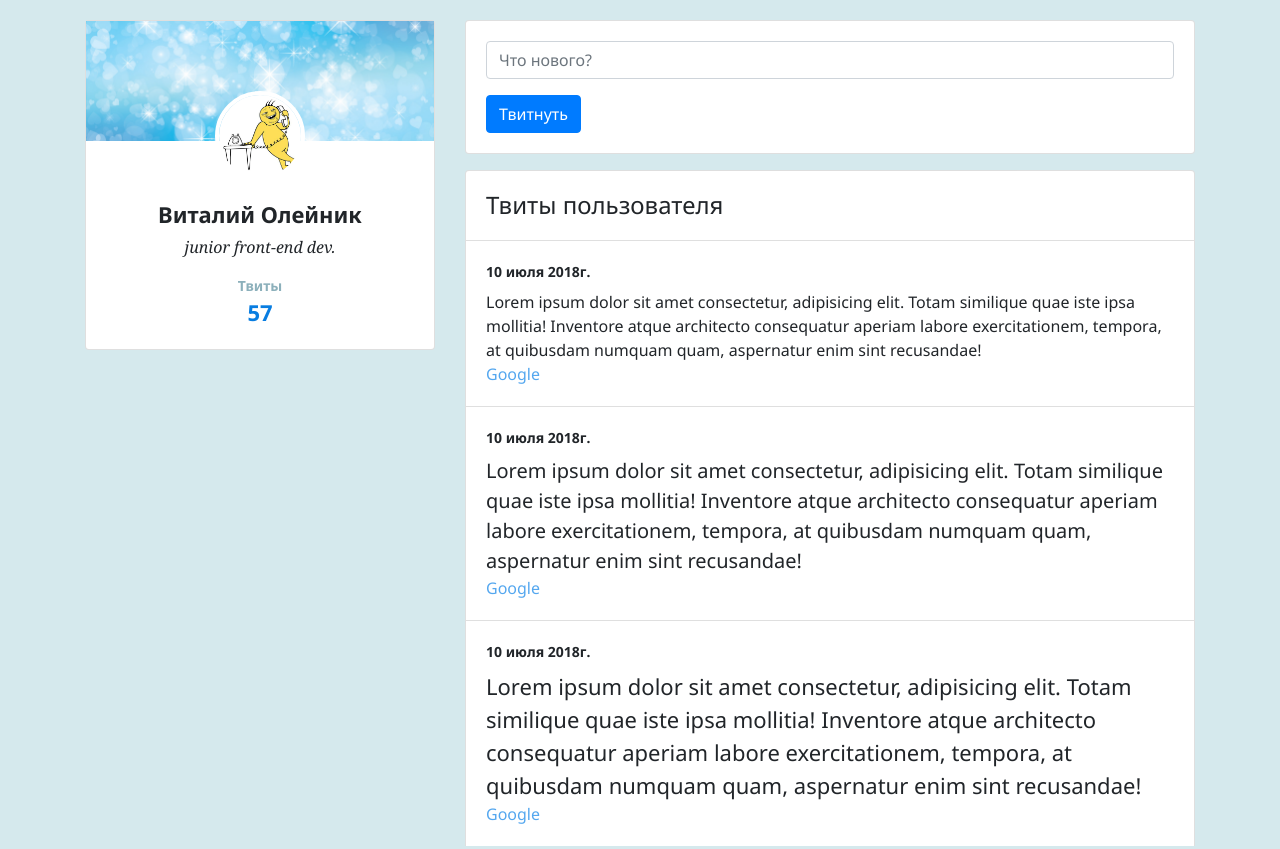
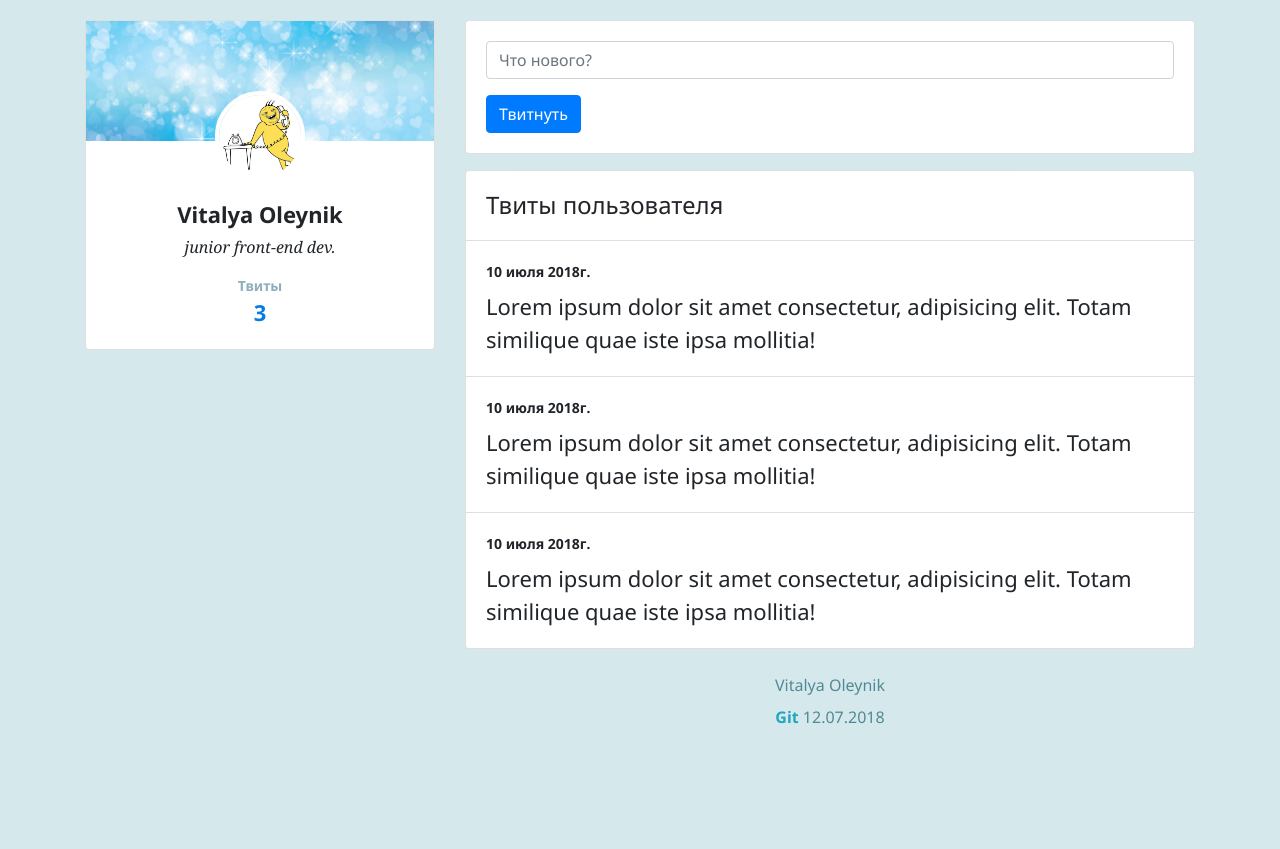
Before and after one commit to mikuhann/twitter-project, a website: page app/index.html in a window 1280 px wide. Shown: the top 849 px of the page. After the commit the page ends 800 px from the top, so only its background shows below. Drawn offline with nearby package versions, Linux system fonts and the light colour scheme.

Commit message:
add getDate,createtweet,countTweet methods

```diff
--- a/app/index.html
+++ b/app/index.html
@@ -23,7 +23,7 @@
                     </div>
                     <div class="card-body">
                         <h2 class="profile-title">
-                            Виталий Олейник
+                            Vitalya Oleynik
                         </h2>
                         <div class="profile-description">
                             <p>junior front-end dev.</p>
@@ -31,7 +31,7 @@
                         <ul class="stats">
                             <li class="stats-item">
                                 <b class="stats-title">Твиты</b>
-                                <b class="stats-count">57</b>
+                                <b class="stats-count" id="tweetsCount"></b>
                                 <!-- </li>
                             <li class="stats-item">
                                 <b class="stats-title">Лайки</b>
@@ -50,49 +50,25 @@
                 <!-- tweet form -->
                 <div class="card mb-3">
                     <div class="card-body">
-                        <form>
+                        <form id="postNewTweet">
                             <div class="form-group">
-                                <input type="text" class="form-control" id="userMessage" placeholder="Что нового?">
+                                <input type="text" class="form-control" id="tweetText" placeholder="Что нового?">
                             </div>
                             <button type="submit" class="btn btn-primary">Твитнуть</button>
                         </form>
                     </div>
                 </div>
                 <!-- tweets -->
-                <div class="card tweet-card tweet-card-rounded-top">
+                <div class="card tweet-card-title">
                     <div class="h4 mb-0">Твиты пользователя</div>
                 </div>
-                <!-- single tweet -->
-                <div class="card tweet-card">
-                    <div class="tweet-date">10 июля 2018г.</div>
-                    <div class="tweet-text tweet-font-size-small">
-                        <p>Lorem ipsum dolor sit amet consectetur, adipisicing elit. Totam similique quae iste ipsa mollitia!
-                            Inventore atque architecto consequatur aperiam labore exercitationem, tempora, at quibusdam numquam
-                            quam, aspernatur enim sint recusandae!</p>
-                        <a href="http://google.com">Google</a>
-                    </div>
+                <div id="tweetsList">
                 </div>
-                <div class="card tweet-card">
-                    <div class="tweet-date">10 июля 2018г.</div>
-                    <div class="tweet-text weet-font-size-normal">
-                        <p>Lorem ipsum dolor sit amet consectetur, adipisicing elit. Totam similique quae iste ipsa mollitia!
-                            Inventore atque architecto consequatur aperiam labore exercitationem, tempora, at quibusdam numquam
-                            quam, aspernatur enim sint recusandae!</p>
-                        <a href="http://google.com">Google</a>
-                    </div>
-                </div>
-                <div class="card tweet-card">
-                    <div class="tweet-date">10 июля 2018г.</div>
-                    <div class="tweet-text tweet-font-size-large">
-                        <p>Lorem ipsum dolor sit amet consectetur, adipisicing elit. Totam similique quae iste ipsa mollitia!
-                            Inventore atque architecto consequatur aperiam labore exercitationem, tempora, at quibusdam numquam
-                            quam, aspernatur enim sint recusandae!</p>
-                        <a href="http://google.com">Google</a>
-                    </div>
-                </div>
+
                 <footer class="footer">
                     <p class="footer-copyright">
-                        Vitalya Oleynik <br>
+                        Vitalya Oleynik
+                        <br>
                         <a href="https://github.com/mikuhann" class="footer-link">Git</a>
                         12.07.2018
                     </p>
@@ -104,6 +80,7 @@
     <script src="https://cdnjs.cloudflare.com/ajax/libs/popper.js/1.14.3/umd/popper.min.js" integrity="sha384-ZMP7rVo3mIykV+2+9J3UJ46jBk0WLaUAdn689aCwoqbBJiSnjAK/l8WvCWPIPm49"
         crossorigin="anonymous"></script>
     <script src="libs/bootstrap/js/bootstrap.min.js"></script>
+    <script src="js/main.js"></script>
 </body>
 
 </html>
--- /dev/null
+++ b/app/js/main.js
@@ -0,0 +1,57 @@
+$(document).ready(function () {
+    var getDate = function () {
+        var tweetDate = new Date,
+            tweetHours = tweetDate.getHours(),
+            tweetMinutes = tweetDate.getMinutes(),
+            tweetDay = tweetDate.getDate(),
+            tweetMonth = tweetDate.getMonth(),
+            tweetYear = tweetDate.getFullYear();
+        var monthsArray = ['января', 'февраля', 'марта', 'апреля', 'мая', 'июня', 'июля', 'августа', 'сентября', 'октября', 'ноября', 'декабря'];
+        var actualDate = `${tweetDay} ${monthsArray[tweetMonth]} ${tweetYear} года ${tweetHours} часов ${tweetMinutes} минут`;
+        return actualDate;
+    };
+    var tweetCounter = function(){
+        var tweetCount = $('.tweet-card').length;
+        $('#tweetsCount').text(tweetCount);
+    }
+    var createTweet = function (date,text) {
+        var $tweetBox = $('<div class="card tweet-card">');
+        var $tweetDate = $('<div class="tweet-date">').text(date);
+        var $tweetText = $('<div class="tweet-text">').text(text).wrapInner('<p></p>');
+        var fontSize;
+        if (text.length < 100) {
+            fontSize = 'tweet-font-size-large';
+        } else if(text.length >150) {
+            fontSize = 'tweet-font-size-small';
+        } else {
+            fontSize = 'tweet-font-size-normal';
+        }
+        $tweetText.addClass(fontSize);
+        $tweetBox.append($tweetDate).append($tweetText);
+        $('#tweetsList').prepend($tweetBox);
+        tweetCounter();
+    }
+    var tweetsBase = [
+        {
+            date:'10 июля 2018г.',
+            text:'Lorem ipsum dolor sit amet consectetur, adipisicing elit. Totam similique quae iste ipsa mollitia!'
+        },
+        {
+            date:'10 июля 2018г.',
+            text:'Lorem ipsum dolor sit amet consectetur, adipisicing elit. Totam similique quae iste ipsa mollitia!'
+        },
+        {
+            date:'10 июля 2018г.',
+            text:'Lorem ipsum dolor sit amet consectetur, adipisicing elit. Totam similique quae iste ipsa mollitia!'
+        }
+    ];
+    tweetsBase.forEach(function(tweet){
+        createTweet(tweet.date,tweet.text);
+    });
+    $('#postNewTweet').on('submit', function (e) {
+        e.preventDefault();
+        var tweetText = $('#tweetText').val();
+        createTweet(getDate(),tweetText);
+        $('#tweetText').val('');
+    });
+});
--- a/app/less/blocks/tweet-card.less
+++ b/app/less/blocks/tweet-card.less
@@ -1,3 +1,8 @@
+.tweet-card-title{
+    padding: 1.25rem;
+    border-bottom: 0px;
+    border-radius: 0.25rem 0.25rem 0 0;
+}
 .tweet-card {
     padding: 1.25rem;
     border-radius: 0;
@@ -6,9 +11,6 @@
         border-bottom: 1px solid rgba(0, 0, 0, .125);
         border-radius: 0 0 0.25rem 0.25rem;
     }
-}
-.tweet-card-rounded-top {
-    border-radius: 0.25rem 0.25rem 0 0;
 }
 .tweet-date {
     font-size: 14px;
--- a/gulpfile.js
+++ b/gulpfile.js
@@ -9,6 +9,7 @@ gulp.task('server', ['less'], function(){
         server:{baseDir:'./app/'}
     });
     gulp.watch('app/**/*.html').on('change',browserSync.reload);
+    gulp.watch('app/**/*.js').on('change',browserSync.reload);
     gulp.watch('app/less/**/*.less',['less']);
 });
 gulp.task('less',function(){
```
Also changed, not shown: app/css/main.css.
